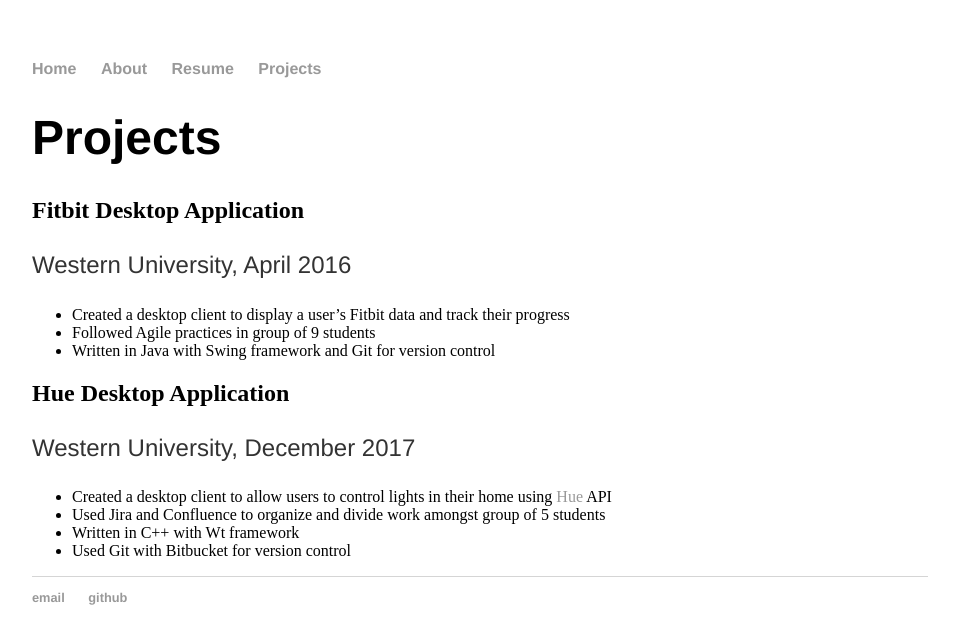
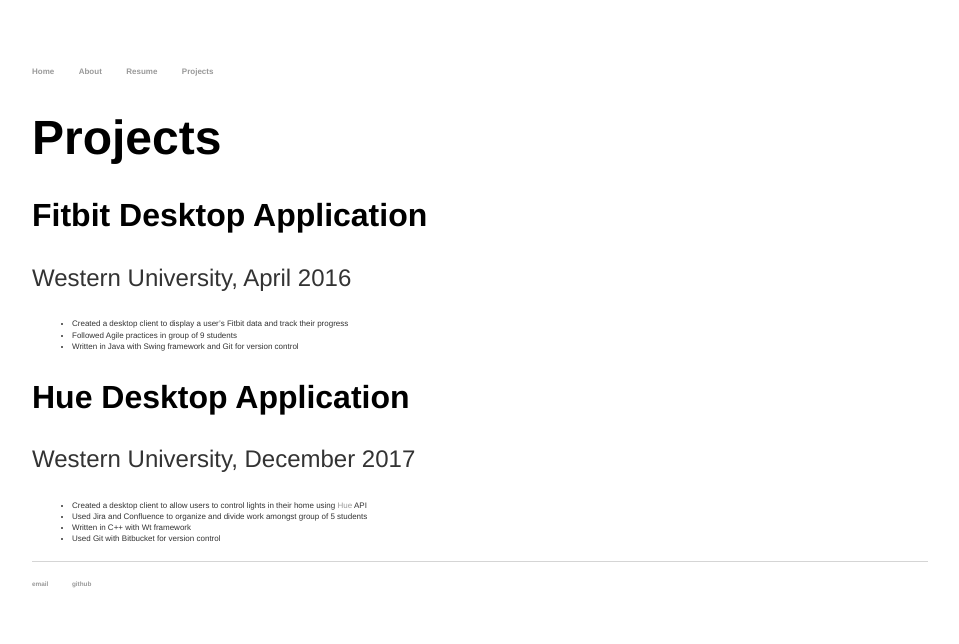
Before and after one commit to jstreet2/jstreet.github.io, a Jekyll site: the page built from projects/index.html, in a window 1280 px wide. Shown: the top 644 px of the page, without its empty margins (160-1119 px from the left). Built offline with Jekyll 4.4.1, drawn with Linux system fonts in a browser that asks for light colours.

Commit message:
Update main.css

```diff
--- a/css/main.css
+++ b/css/main.css
@@ -23,9 +23,19 @@
     font-size: 3em;
     font-family:'Helvetica', 'Arial', 'Sans-Serif';
 }
+h2 {
+    font-size: 2em;
+    font-family:'Helvetica', 'Arial', 'Sans-Serif';
+}
 p {
     font-family:'Helvetica', 'Arial', 'Sans-Serif';
     font-size: 1.5em;
+    line-height: 1.4em;
+    color: #333;
+}
+li {
+    font-family:'Helvetica', 'Arial', 'Sans-Serif';
+    font-size: 0.5em;
     line-height: 1.4em;
     color: #333;
 }
```
